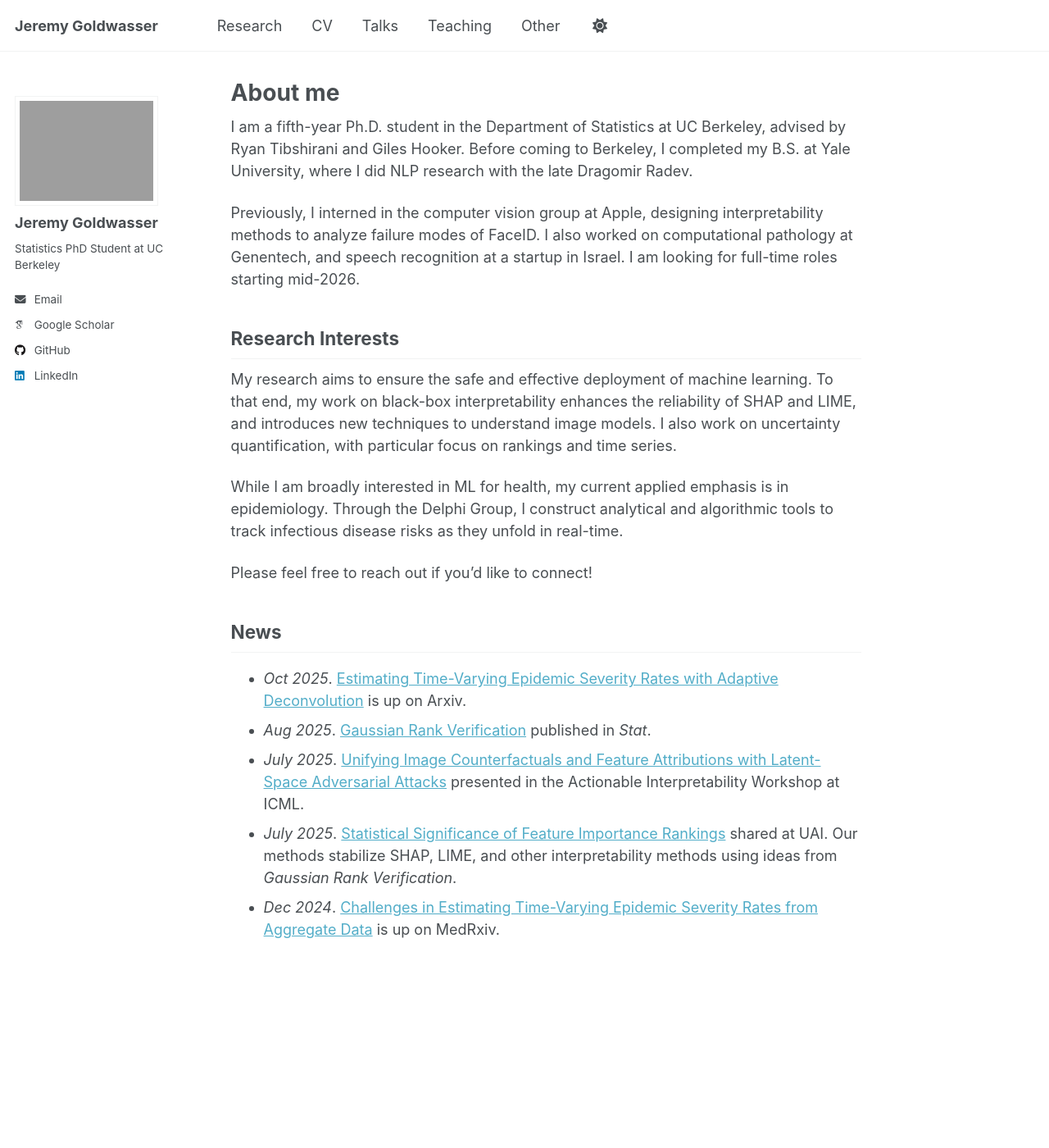
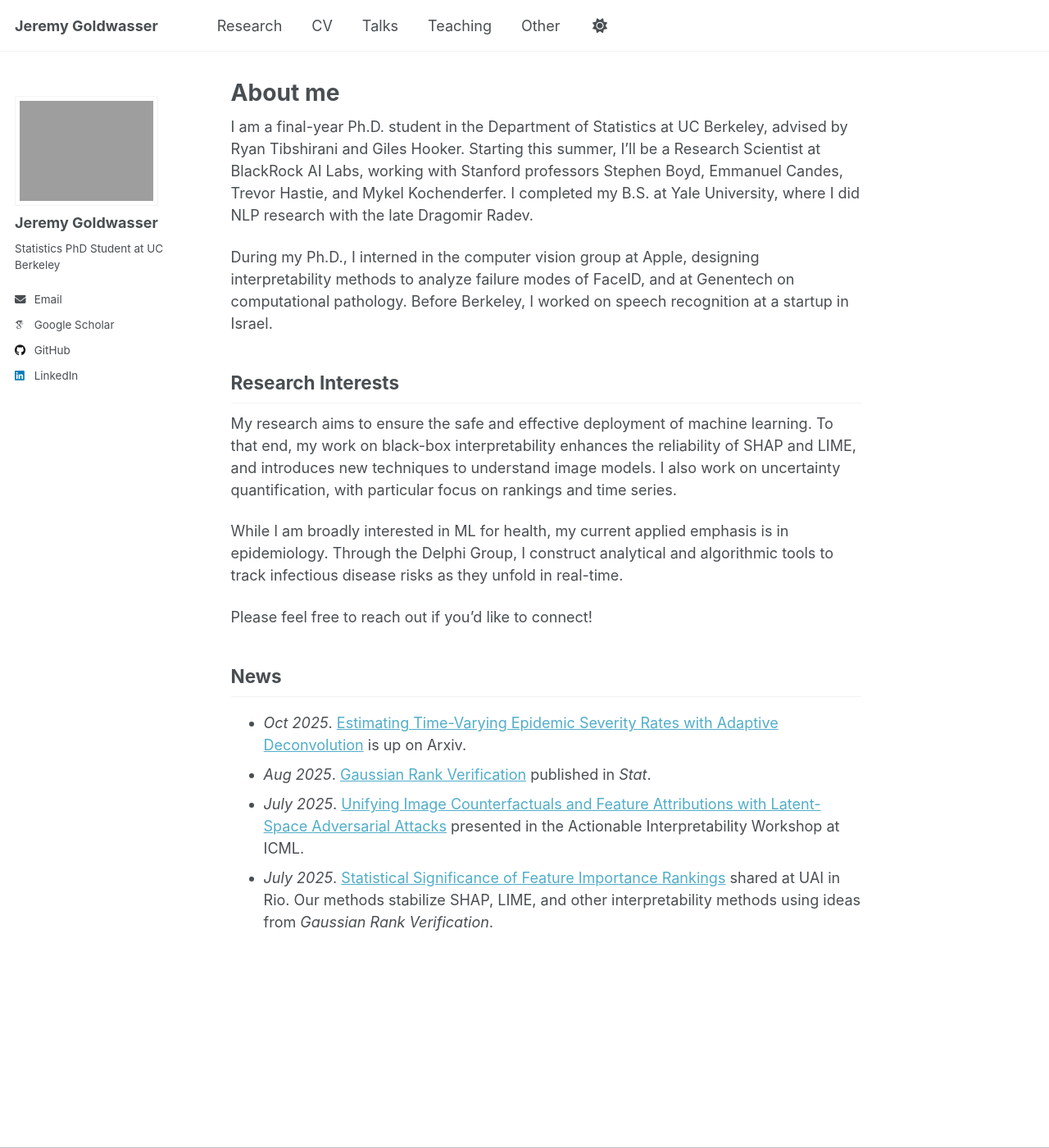
Before and after one commit to jeremy-goldwasser/jeremy-goldwasser.github.io, a Jekyll site: the page built from _pages/about.md, in a window 1280 px wide and 1400 px high. Shown: the whole window at 82% size. Built offline with Jekyll 4.4.1, drawn with Linux system fonts in a browser that asks for light colours; some web fonts are replaced.

Commit message:
Revise about page with updated Ph.D. status and news
Updated personal information and internship experiences. Revised news entries for clarity and accuracy.

```diff
--- a/_pages/about.md
+++ b/_pages/about.md
@@ -9,10 +9,10 @@ redirect_from:
 ---
 
 
-I am a fifth-year Ph.D. student in the Department of Statistics at UC Berkeley, advised by Ryan Tibshirani and Giles Hooker. Before coming to Berkeley, I completed my B.S. at Yale University, where I did NLP research with the late Dragomir Radev.
+I am a final-year Ph.D. student in the Department of Statistics at UC Berkeley, advised by Ryan Tibshirani and Giles Hooker. Starting this summer, I'll be a Research Scientist at BlackRock AI Labs, working with Stanford professors Stephen Boyd, Emmanuel Candes, Trevor Hastie, and Mykel Kochenderfer. I completed my B.S. at Yale University, where I did NLP research with the late Dragomir Radev.
 
-Previously, I interned in the computer vision group at Apple, designing interpretability methods to analyze failure modes of FaceID. I also worked on computational pathology at Genentech, and speech recognition at a startup in Israel. I am looking for full-time roles starting mid-2026.
-<!-- in 2021; hosted by Patrick Kimes -->
+During my Ph.D., I interned in the computer vision group at Apple, designing interpretability methods to analyze failure modes of FaceID, and at Genentech on computational pathology. Before Berkeley, I worked on speech recognition at a startup in Israel.
+
 
 ## Research Interests
 
@@ -26,6 +26,6 @@ Please feel free to reach out if you'd like to connect!
 - *Oct 2025*. [Estimating Time-Varying Epidemic Severity Rates with Adaptive Deconvolution](https://arxiv.org/abs/2510.16180) is up on Arxiv.
 - *Aug 2025*. [Gaussian Rank Verification](https://arxiv.org/abs/2501.14142) published in *Stat*.
 - *July 2025*. [Unifying Image Counterfactuals and Feature Attributions with Latent-Space Adversarial Attacks](https://arxiv.org/abs/2504.15479) presented in the Actionable Interpretability Workshop at ICML.
-- *July 2025*. [Statistical Significance of Feature Importance Rankings](https://arxiv.org/abs/2401.15800) shared at UAI. Our methods stabilize SHAP, LIME, and other interpretability methods using ideas from *Gaussian Rank Verification*.
-- *Dec 2024*. [Challenges in Estimating Time-Varying Epidemic Severity Rates from Aggregate Data](https://www.medrxiv.org/content/10.1101/2024.12.27.24319518v1) is up on MedRxiv.
+- *July 2025*. [Statistical Significance of Feature Importance Rankings](https://arxiv.org/abs/2401.15800) shared at UAI in Rio. Our methods stabilize SHAP, LIME, and other interpretability methods using ideas from *Gaussian Rank Verification*.
+<!-- - *Dec 2024*. [Challenges in Estimating Time-Varying Epidemic Severity Rates from Aggregate Data](https://www.medrxiv.org/content/10.1101/2024.12.27.24319518v1) is up on MedRxiv. -->
 <!-- - *Dec 2024*: I passed my Qualifying Exam! Thanks to my committee: Ryan Giordano, Will Fithian, Chris Paciorek, Ryan Tibshirani, and Giles Hooker. -->
```
